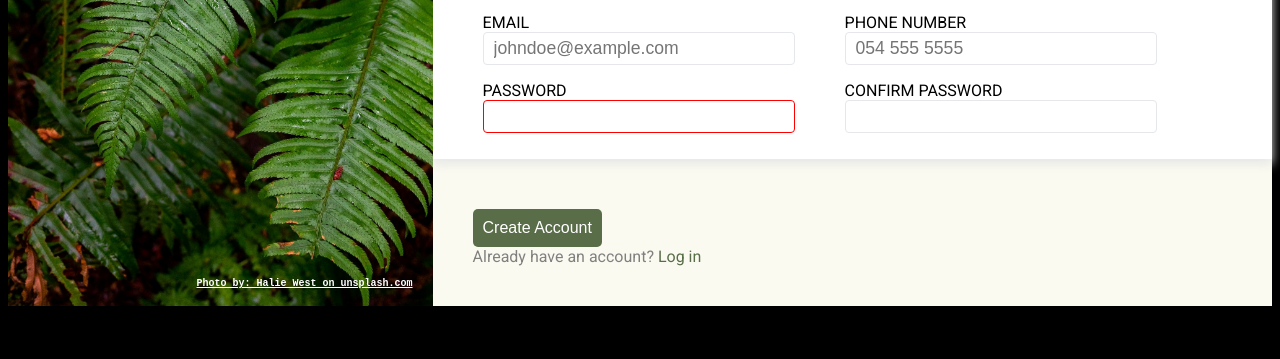
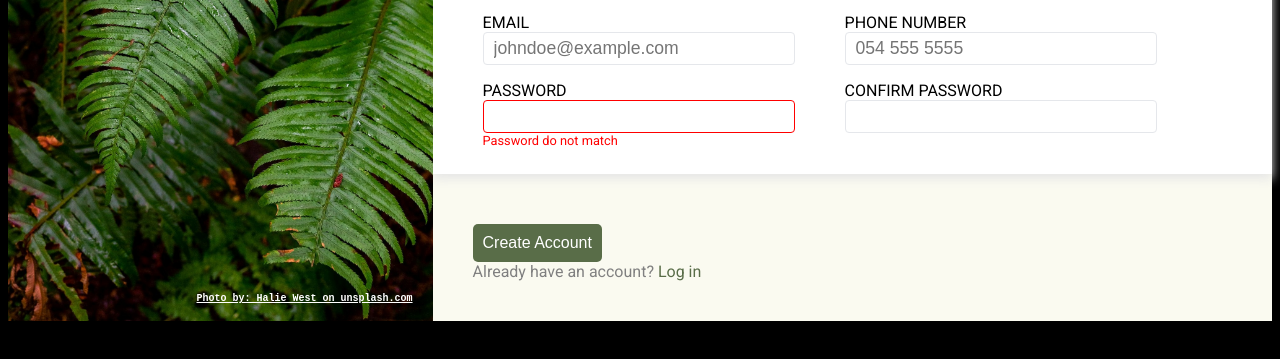
Before and after one commit to BiggStepper/Odin-Project-Sign-Up-Page, a plain HTML site: page index.html in a window 1280 px wide. Shown: the part 299-658 px from the top of the page. Drawn offline with Linux system fonts and the light colour scheme.

Commit message:
added more stylig to the css file

```diff
--- a/style.css
+++ b/style.css
@@ -127,6 +127,10 @@ small {
 
 input:invalid {
   border: 1px solid red;
+
+  + small {
+    display: block;
+  }
 }
 
 .button {
```
